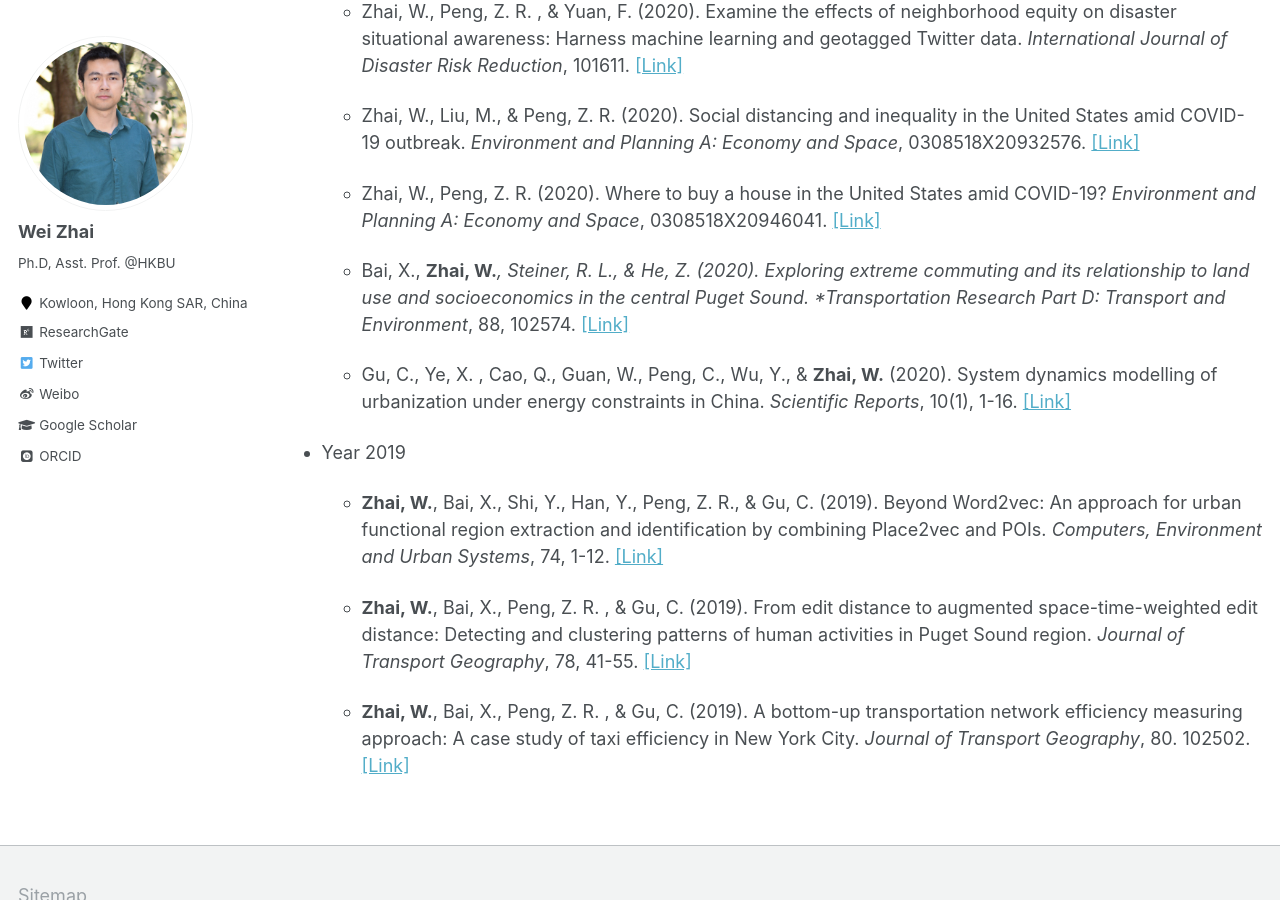
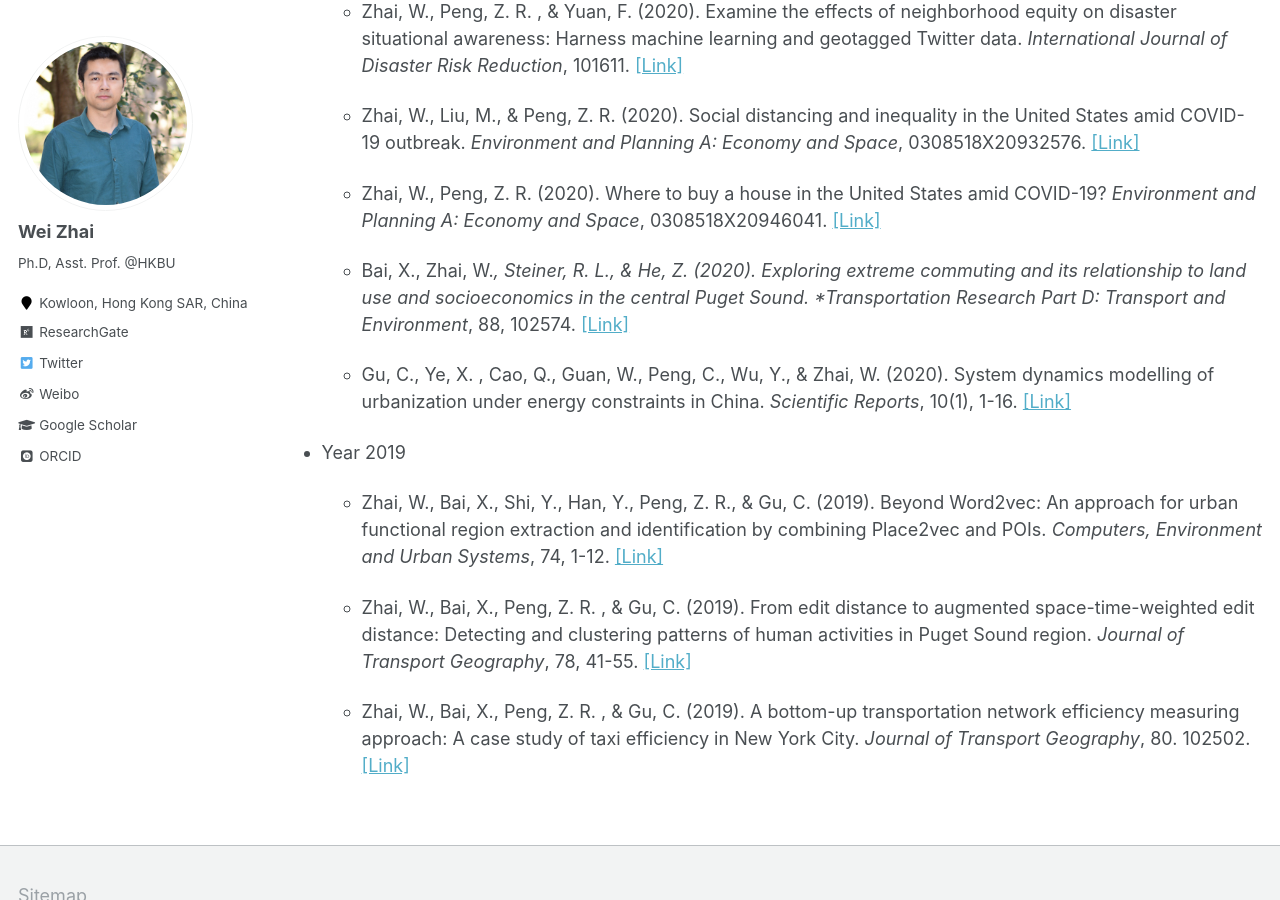
Before and after one commit to skywalkerzhai/weizhai.github.io, a Jekyll site: the page built from _pages/publications.md, in a window 1280 px wide and 900 px high, scrolled down 924 px. Built offline with Jekyll 4.4.1, drawn with Linux system fonts in a browser that asks for light colours; some web fonts are replaced.

```diff
--- a/_pages/publications.md
+++ b/_pages/publications.md
@@ -29,15 +29,15 @@ author_profile: true
 
   * Zhai, W., Peng, Z. R. (2020). Where to buy a house in the United States amid COVID-19? *Environment and Planning A: Economy and Space*, 0308518X20946041. [[Link]](https://journals.sagepub.com/doi/10.1177/0308518X20946041)
 
-  * Bai, X., **Zhai, W.***, Steiner, R. L., & He, Z. (2020). Exploring extreme commuting and its relationship to land use and socioeconomics in the central Puget Sound. *Transportation Research Part D: Transport and Environment*, 88, 102574. [[Link]](https://doi.org/10.1016/j.trd.2020.102574)
+  * Bai, X., Zhai, W.*, Steiner, R. L., & He, Z. (2020). Exploring extreme commuting and its relationship to land use and socioeconomics in the central Puget Sound. *Transportation Research Part D: Transport and Environment*, 88, 102574. [[Link]](https://doi.org/10.1016/j.trd.2020.102574)
 
-  * Gu, C., Ye, X. , Cao, Q., Guan, W., Peng, C., Wu, Y., & **Zhai, W.** (2020). System dynamics modelling of urbanization under energy constraints in China. *Scientific Reports*, 10(1), 1-16. [[Link]](https://doi.org/10.1038/s41598-020-66125-3)
+  * Gu, C., Ye, X. , Cao, Q., Guan, W., Peng, C., Wu, Y., & Zhai, W. (2020). System dynamics modelling of urbanization under energy constraints in China. *Scientific Reports*, 10(1), 1-16. [[Link]](https://doi.org/10.1038/s41598-020-66125-3)
 
 
 * Year 2019
 
-  * **Zhai, W.**, Bai, X., Shi, Y., Han, Y., Peng, Z. R., & Gu, C. (2019). Beyond Word2vec: An approach for urban functional region extraction and identification by combining Place2vec and POIs. *Computers, Environment and Urban Systems*, 74, 1-12. [[Link]](https://doi.org/10.1016/j.compenvurbsys.2018.11.008)
+  * Zhai, W., Bai, X., Shi, Y., Han, Y., Peng, Z. R., & Gu, C. (2019). Beyond Word2vec: An approach for urban functional region extraction and identification by combining Place2vec and POIs. *Computers, Environment and Urban Systems*, 74, 1-12. [[Link]](https://doi.org/10.1016/j.compenvurbsys.2018.11.008)
 
-  * **Zhai, W.**, Bai, X., Peng, Z. R. , & Gu, C. (2019). From edit distance to augmented space-time-weighted edit distance: Detecting and clustering patterns of human activities in Puget Sound region. *Journal of Transport Geography*, 78, 41-55. [[Link]](https://doi.org/10.1016/j.jtrangeo.2019.05.003)
+  * Zhai, W., Bai, X., Peng, Z. R. , & Gu, C. (2019). From edit distance to augmented space-time-weighted edit distance: Detecting and clustering patterns of human activities in Puget Sound region. *Journal of Transport Geography*, 78, 41-55. [[Link]](https://doi.org/10.1016/j.jtrangeo.2019.05.003)
 
-  * **Zhai, W.**, Bai, X., Peng, Z. R. , & Gu, C. (2019). A bottom-up transportation network efficiency measuring approach: A case study of taxi efficiency in New York City. *Journal of Transport Geography*, 80. 102502. [[Link]](https://doi.org/10.1016/j.jtrangeo.2019.102502)
+  * Zhai, W., Bai, X., Peng, Z. R. , & Gu, C. (2019). A bottom-up transportation network efficiency measuring approach: A case study of taxi efficiency in New York City. *Journal of Transport Geography*, 80. 102502. [[Link]](https://doi.org/10.1016/j.jtrangeo.2019.102502)
```
